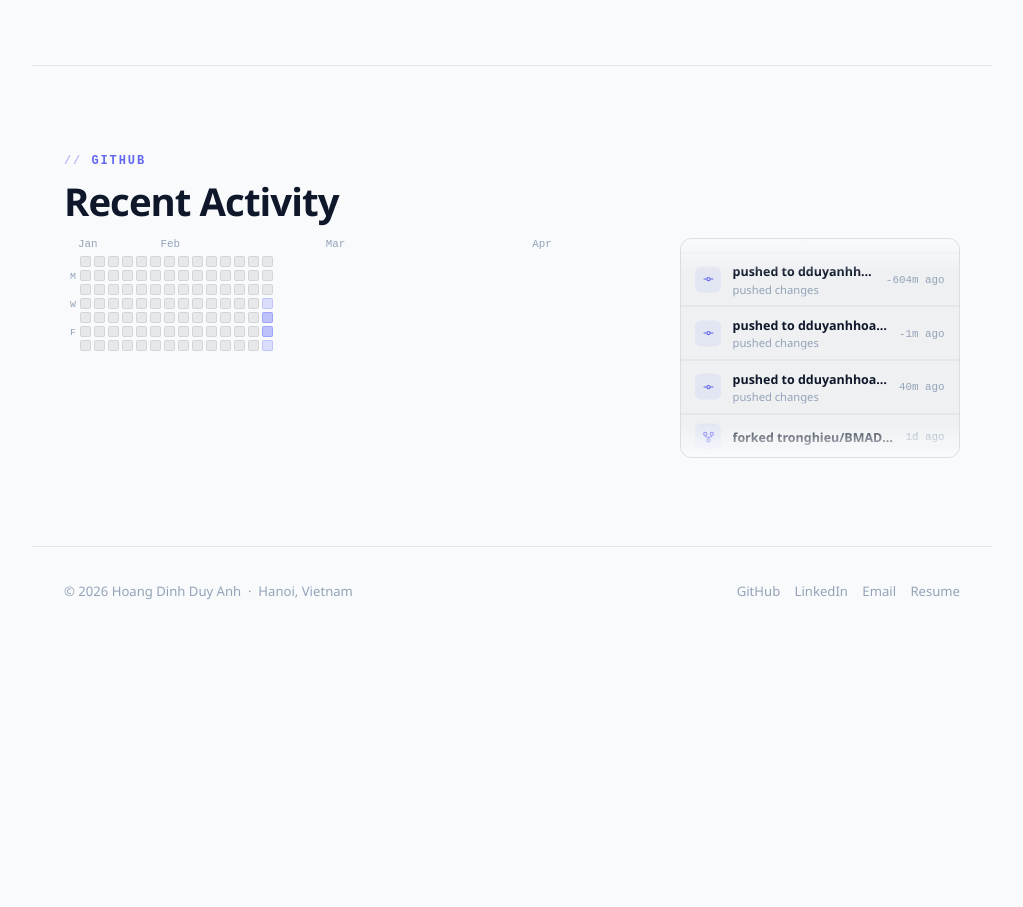
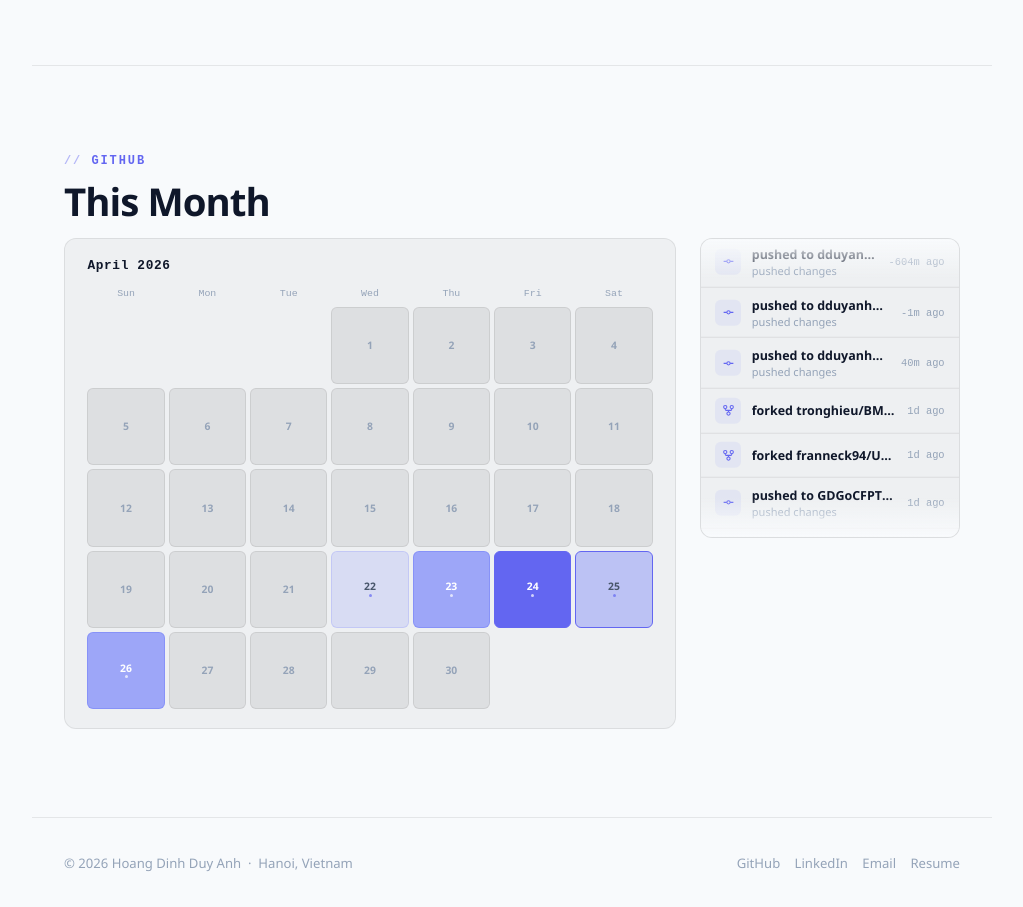
Before and after one commit to dduyanhhoang/dduyanhhoang.github.io, a React (Vite) app: page / in a window 1280 px wide. Shown: the part 3280-4187 px from the top of the page, without its empty margins (128-1151 px from the left). Before the commit the page ends 3915 px from the top, so only its background shows below. Built offline with nearby package versions, Linux system fonts and the light colour scheme.

Commit message:
feat: month calendar heatmap + private events

```diff
--- a/src/components/GitHubActivity.jsx
+++ b/src/components/GitHubActivity.jsx
@@ -1,7 +1,7 @@
 import { useEffect, useMemo, useRef, useState } from 'react';
 
 const RELEVANT = new Set(['PushEvent', 'CreateEvent', 'PullRequestEvent', 'ReleaseEvent', 'ForkEvent']);
-const WEEKS    = 14; // columns in heatmap
+const DOW      = ['Sun', 'Mon', 'Tue', 'Wed', 'Thu', 'Fri', 'Sat'];
 
 // ── Helpers ──────────────────────────────────────────────────────────────────
 
@@ -13,28 +13,28 @@ function formatDate(iso) {
   return new Date(iso).toLocaleDateString('en-US', { month: 'short', day: 'numeric' });
 }
 
-function buildHeatmap(events) {
+function buildCalendar(events) {
+  const now   = new Date();
+  const year  = now.getFullYear();
+  const month = now.getMonth();
+
+  // Count all events per day this month (public + private)
   const counts = {};
   events.forEach(e => {
-    const day = e.created_at.slice(0, 10);
-    counts[day] = (counts[day] || 0) + 1;
+    const d = new Date(e.created_at);
+    if (d.getFullYear() === year && d.getMonth() === month) {
+      const day = d.getDate();
+      counts[day] = (counts[day] || 0) + 1;
+    }
   });
 
-  // Build grid starting from the Sunday WEEKS weeks ago
-  const today    = new Date();
-  const startDay = new Date(today);
-  startDay.setDate(today.getDate() - today.getDay() - (WEEKS - 1) * 7);
-
-  const days = [];
-  for (let i = 0; i < WEEKS * 7; i++) {
-    const d = new Date(startDay);
-    d.setDate(startDay.getDate() + i);
-    const key   = d.toISOString().slice(0, 10);
-    const count = counts[key] || 0;
-    const level = count === 0 ? 0 : count <= 2 ? 1 : count <= 4 ? 2 : count <= 7 ? 3 : 4;
-    days.push({ key, count, level, month: d.getMonth(), date: d.getDate(), dow: d.getDay() });
-  }
-  return days;
+  return {
+    label:       now.toLocaleDateString('en-US', { month: 'long', year: 'numeric' }),
+    firstDow:    new Date(year, month, 1).getDay(),   // 0 = Sun
+    daysInMonth: new Date(year, month + 1, 0).getDate(),
+    today:       now.getDate(),
+    counts,
+  };
 }
 
 function parseEvent(event) {
@@ -42,20 +42,19 @@ function parseEvent(event) {
   switch (event.type) {
     case 'PushEvent': {
       const commits = event.payload.commits ?? [];
-      const count   = commits.length || 1;
       const msg     = commits[0]?.message?.split('\n')[0] ?? 'pushed changes';
       return { icon: <IconCommit />, label: `pushed to ${repo}`, detail: msg };
     }
     case 'CreateEvent':
       return event.payload.ref_type === 'repository'
-        ? { icon: <IconRepo />,    label: `created ${repo}`,               detail: event.payload.description ?? '' }
-        : { icon: <IconBranch />,  label: `new branch in ${repo}`,         detail: event.payload.ref ?? '' };
+        ? { icon: <IconRepo />,   label: `created ${repo}`,          detail: '' }
+        : { icon: <IconBranch />, label: `new branch in ${repo}`,    detail: event.payload.ref ?? '' };
     case 'PullRequestEvent':
       return { icon: <IconPR />,   label: `${event.payload.action} PR in ${repo}`, detail: event.payload.pull_request?.title ?? '' };
     case 'ReleaseEvent':
-      return { icon: <IconTag />,  label: `released ${event.payload.release?.tag_name ?? ''} in ${repo}`, detail: '' };
+      return { icon: <IconTag />,  label: `released in ${repo}`,     detail: event.payload.release?.tag_name ?? '' };
     case 'ForkEvent':
-      return { icon: <IconFork />, label: `forked ${repo}`,                detail: '' };
+      return { icon: <IconFork />, label: `forked ${repo}`,          detail: '' };
     default:
       return null;
   }
@@ -72,54 +71,52 @@ function buildTicker(events) {
   return items;
 }
 
-// ── Sub-components ────────────────────────────────────────────────────────────
+// ── Calendar heatmap ─────────────────────────────────────────────────────────
 
-function Heatmap({ days }) {
-  // Month labels: detect when month changes across columns
-  const months = [];
-  for (let col = 0; col < WEEKS; col++) {
-    const firstDay = days[col * 7];
-    if (!firstDay) continue;
-    const prev = col > 0 ? days[(col - 1) * 7] : null;
-    if (!prev || prev.month !== firstDay.month) {
-      months.push({ col, label: new Date(firstDay.key).toLocaleDateString('en-US', { month: 'short' }) });
-    }
-  }
-
-  const DOW_LABELS = ['', 'M', '', 'W', '', 'F', ''];
+function Calendar({ data }) {
+  const { label, firstDow, daysInMonth, today, counts } = data;
+  const maxCount = Math.max(1, ...Object.values(counts));
 
   return (
-    <div className="gh-heatmap-wrap">
-      {/* Month labels */}
-      <div className="gh-months" style={{ gridTemplateColumns: `14px repeat(${WEEKS}, 1fr)` }}>
-        <span />
-        {Array.from({ length: WEEKS }, (_, col) => {
-          const m = months.find(m => m.col === col);
-          return <span key={col} className="gh-month-label">{m ? m.label : ''}</span>;
+    <div className="cal-wrap">
+      <div className="cal-header">{label}</div>
+
+      <div className="cal-grid">
+        {DOW.map(d => <div key={d} className="cal-dow">{d}</div>)}
+
+        {/* Empty cells before month start */}
+        {Array.from({ length: firstDow }, (_, i) => (
+          <div key={`empty-${i}`} className="cal-empty" />
+        ))}
+
+        {/* Day cells */}
+        {Array.from({ length: daysInMonth }, (_, i) => {
+          const day   = i + 1;
+          const count = counts[day] || 0;
+          const level = count === 0 ? 0
+            : count <= Math.ceil(maxCount * 0.25) ? 1
+            : count <= Math.ceil(maxCount * 0.5)  ? 2
+            : count <= Math.ceil(maxCount * 0.75) ? 3 : 4;
+          const isToday = day === today;
+
+          return (
+            <div
+              key={day}
+              className={`cal-day${isToday ? ' cal-today' : ''}`}
+              data-level={level}
+              title={`${label.split(' ')[0]} ${day}${count ? ` — ${count} event${count !== 1 ? 's' : ''}` : ''}`}
+            >
+              <span className="cal-num">{day}</span>
+              {count > 0 && <span className="cal-dot" />}
+            </div>
+          );
         })}
-      </div>
-
-      <div className="gh-heatmap-inner">
-        {/* Day-of-week labels */}
-        <div className="gh-dow">
-          {DOW_LABELS.map((l, i) => <span key={i}>{l}</span>)}
-        </div>
-
-        {/* Grid */}
-        <div className="gh-grid">
-          {days.map(({ key, count, level }) => (
-            <div
-              key={key}
-              className="gh-day"
-              data-level={level}
-              title={`${key}${count ? ` — ${count} event${count !== 1 ? 's' : ''}` : ''}`}
-            />
-          ))}
-        </div>
       </div>
     </div>
   );
 }
+
+// ── Vertical ticker ───────────────────────────────────────────────────────────
 
 function Ticker({ items }) {
   if (!items.length) return null;
@@ -130,7 +127,6 @@ function Ticker({ items }) {
       <ul
         className="gh-ticker-track"
         style={{ '--count': items.length }}
-        aria-label="Recent GitHub events"
       >
         {doubled.map(({ icon, label, detail, date }, i) => (
           <li className="gh-ticker-item" key={i} aria-hidden={i >= items.length}>
@@ -147,7 +143,7 @@ function Ticker({ items }) {
   );
 }
 
-// ── Main component ────────────────────────────────────────────────────────────
+// ── Main ─────────────────────────────────────────────────────────────────────
 
 export default function GitHubActivity() {
   const [events, setEvents] = useState([]);
@@ -161,7 +157,6 @@ export default function GitHubActivity() {
       .catch(() => setStatus('error'));
   }, []);
 
-  // Observe async-rendered reveals
   useEffect(() => {
     if (!sectionRef.current || status === 'loading') return;
     const obs = new IntersectionObserver(
@@ -172,14 +167,16 @@ export default function GitHubActivity() {
     return () => obs.disconnect();
   }, [status]);
 
-  const heatmapDays = useMemo(() => buildHeatmap(events), [events]);
-  const tickerItems = useMemo(() => buildTicker(events),  [events]);
+  const calData    = useMemo(() => buildCalendar(events),  [events]);
+  const tickerItems = useMemo(() => buildTicker(events),   [events]);
 
   return (
     <section id="activity" aria-labelledby="activity-heading">
       <div className="section-inner" ref={sectionRef}>
         <div className="label reveal">GitHub</div>
-        <h2 className="section-title reveal reveal-d1" id="activity-heading">Recent Activity</h2>
+        <h2 className="section-title reveal reveal-d1" id="activity-heading">
+          This Month
+        </h2>
 
         {status === 'loading' && (
           <div className="gh-skeleton-wrap reveal reveal-d2">
@@ -188,13 +185,13 @@ export default function GitHubActivity() {
         )}
 
         {(status === 'error' || status === 'empty') && (
-          <p className="gh-empty reveal reveal-d2">No recent public activity yet.</p>
+          <p className="gh-empty reveal reveal-d2">No activity data yet.</p>
         )}
 
         {status === 'ok' && (
           <div className="gh-layout reveal reveal-d2">
-            <Heatmap days={heatmapDays} />
-            <Ticker items={tickerItems} />
+            <Calendar data={calData} />
+            <Ticker   items={tickerItems} />
           </div>
         )}
       </div>
@@ -208,7 +205,7 @@ function IconCommit() {
   return <svg fill="none" stroke="currentColor" strokeWidth="2" viewBox="0 0 24 24"><circle cx="12" cy="12" r="3"/><line x1="3" y1="12" x2="9" y2="12"/><line x1="15" y1="12" x2="21" y2="12"/></svg>;
 }
 function IconRepo() {
-  return <svg fill="none" stroke="currentColor" strokeWidth="2" viewBox="0 0 24 24"><path d="M3 3h18v18H3z" rx="2"/><path d="M3 9h18M9 21V9"/></svg>;
+  return <svg fill="none" stroke="currentColor" strokeWidth="2" viewBox="0 0 24 24"><rect x="3" y="3" width="18" height="18" rx="2"/><path d="M3 9h18M9 21V9"/></svg>;
 }
 function IconBranch() {
   return <svg fill="none" stroke="currentColor" strokeWidth="2" viewBox="0 0 24 24"><line x1="6" y1="3" x2="6" y2="15"/><circle cx="18" cy="6" r="3"/><circle cx="6" cy="18" r="3"/><path d="M18 9a9 9 0 01-9 9"/></svg>;
--- a/src/styles/landing.css
+++ b/src/styles/landing.css
@@ -879,71 +879,88 @@ body {
 
 .gh-layout {
   display: grid;
-  grid-template-columns: 1fr 280px;
+  grid-template-columns: 1fr 260px;
   gap: 1.5rem;
   align-items: start;
 }
 
-/* ── Heatmap ── */
-.gh-heatmap-wrap { display: flex; flex-direction: column; gap: 4px; }
+/* ── Calendar heatmap ── */
+.cal-wrap {
+  background: var(--surface);
+  border: 1px solid var(--border);
+  border-radius: var(--r);
+  padding: 1.2rem 1.4rem;
+}
 
-.gh-months {
+.cal-header {
+  font-size: 0.8rem;
+  font-weight: 700;
+  color: var(--text);
+  margin-bottom: 0.9rem;
+  font-family: ui-monospace, "Fira Code", monospace;
+  letter-spacing: 0.05em;
+}
+
+.cal-grid {
   display: grid;
-  padding-left: 0;
-  margin-bottom: 2px;
+  grid-template-columns: repeat(7, 1fr);
+  gap: 4px;
 }
-.gh-month-label {
-  font-size: 0.68rem;
+
+.cal-dow {
+  font-size: 0.62rem;
   color: var(--muted);
+  text-align: center;
+  padding-bottom: 4px;
   font-family: ui-monospace, "Fira Code", monospace;
 }
 
-.gh-heatmap-inner {
+.cal-empty { aspect-ratio: 1; }
+
+.cal-day {
+  aspect-ratio: 1;
+  border-radius: 6px;
+  background: var(--surface2);
+  border: 1px solid var(--border);
   display: flex;
-  gap: 4px;
+  flex-direction: column;
+  align-items: center;
+  justify-content: center;
+  cursor: default;
+  position: relative;
+  transition: transform 0.15s;
+  gap: 2px;
+}
+.cal-day:hover { transform: scale(1.12); z-index: 1; }
+
+.cal-today { border-color: var(--primary) !important; }
+
+.cal-num {
+  font-size: 0.65rem;
+  font-weight: 600;
+  color: var(--muted2);
+  line-height: 1;
+}
+.cal-day[data-level="0"] .cal-num { color: var(--muted); }
+.cal-day[data-level="3"] .cal-num,
+.cal-day[data-level="4"] .cal-num { color: #fff; }
+
+.cal-dot {
+  width: 3px; height: 3px;
+  border-radius: 50%;
+  background: currentColor;
+  opacity: 0.7;
 }
 
-.gh-dow {
-  display: flex;
-  flex-direction: column;
-  gap: 3px;
-  padding-top: 1px;
-}
-.gh-dow span {
-  height: 11px;
-  font-size: 0.62rem;
-  color: var(--muted);
-  line-height: 11px;
-  font-family: ui-monospace, "Fira Code", monospace;
-  text-align: right;
-  width: 12px;
-}
+.cal-day[data-level="0"] { background: var(--surface2); }
+.cal-day[data-level="1"] { background: rgba(129,140,248,0.2);  border-color: rgba(129,140,248,0.25); color: var(--primary); }
+.cal-day[data-level="2"] { background: rgba(129,140,248,0.45); border-color: rgba(129,140,248,0.5);  color: var(--primary); }
+.cal-day[data-level="3"] { background: rgba(129,140,248,0.75); border-color: rgba(129,140,248,0.8);  color: #fff; }
+.cal-day[data-level="4"] { background: var(--primary);         border-color: var(--primary);         color: #fff; }
 
-.gh-grid {
-  display: grid;
-  grid-template-rows: repeat(7, 11px);
-  grid-auto-flow: column;
-  gap: 3px;
-}
-
-.gh-day {
-  width: 11px; height: 11px;
-  border-radius: 2px;
-  background: var(--surface2);
-  border: 1px solid var(--border);
-  cursor: default;
-  transition: transform 0.1s;
-}
-.gh-day:hover { transform: scale(1.3); z-index: 1; position: relative; }
-
-.gh-day[data-level="1"] { background: rgba(129,140,248,0.25); border-color: rgba(129,140,248,0.3); }
-.gh-day[data-level="2"] { background: rgba(129,140,248,0.50); border-color: rgba(129,140,248,0.55); }
-.gh-day[data-level="3"] { background: rgba(129,140,248,0.78); border-color: rgba(129,140,248,0.8); }
-.gh-day[data-level="4"] { background: var(--primary);          border-color: var(--primary); }
-
-/* ── Ticker ── */
+/* ── Vertical ticker ── */
 .gh-ticker-wrap {
-  height: 220px;
+  height: 300px;
   overflow: hidden;
   position: relative;
   background: var(--surface);
@@ -956,22 +973,16 @@ body {
   content: '';
   position: absolute;
   left: 0; right: 0;
-  height: 36px;
+  height: 40px;
   z-index: 1;
   pointer-events: none;
 }
-.gh-ticker-wrap::before {
-  top: 0;
-  background: linear-gradient(to bottom, var(--bg), transparent);
-}
-.gh-ticker-wrap::after {
-  bottom: 0;
-  background: linear-gradient(to top, var(--bg), transparent);
-}
+.gh-ticker-wrap::before { top: 0;    background: linear-gradient(to bottom, var(--bg), transparent); }
+.gh-ticker-wrap::after  { bottom: 0; background: linear-gradient(to top,    var(--bg), transparent); }
 
 .gh-ticker-track {
   list-style: none;
-  animation: tickUp calc(var(--count, 6) * 3.5s) linear infinite;
+  animation: tickUp calc(var(--count, 8) * 3s) linear infinite;
 }
 .gh-ticker-track:hover { animation-play-state: paused; }
 
@@ -983,8 +994,8 @@ body {
 .gh-ticker-item {
   display: flex;
   align-items: center;
-  gap: 0.7rem;
-  padding: 0.6rem 0.9rem;
+  gap: 0.65rem;
+  padding: 0.55rem 0.9rem;
   border-bottom: 1px solid var(--border);
 }
 
@@ -1003,9 +1014,7 @@ body {
   min-width: 0;
   display: flex;
   flex-direction: column;
-  gap: 0.1rem;
 }
-
 .gh-ticker-label {
   font-size: 0.78rem;
   font-weight: 600;
@@ -1015,15 +1024,14 @@ body {
   text-overflow: ellipsis;
 }
 .gh-ticker-detail {
-  font-size: 0.7rem;
+  font-size: 0.69rem;
   color: var(--muted);
   white-space: nowrap;
   overflow: hidden;
   text-overflow: ellipsis;
 }
-
 .gh-ticker-time {
-  font-size: 0.68rem;
+  font-size: 0.65rem;
   color: var(--muted);
   white-space: nowrap;
   font-family: ui-monospace, "Fira Code", monospace;
@@ -1045,7 +1053,7 @@ body {
 
 @media (max-width: 720px) {
   .gh-layout { grid-template-columns: 1fr; }
-  .gh-ticker-wrap { height: 180px; }
+  .gh-ticker-wrap { height: 220px; }
 }
 
 
```
